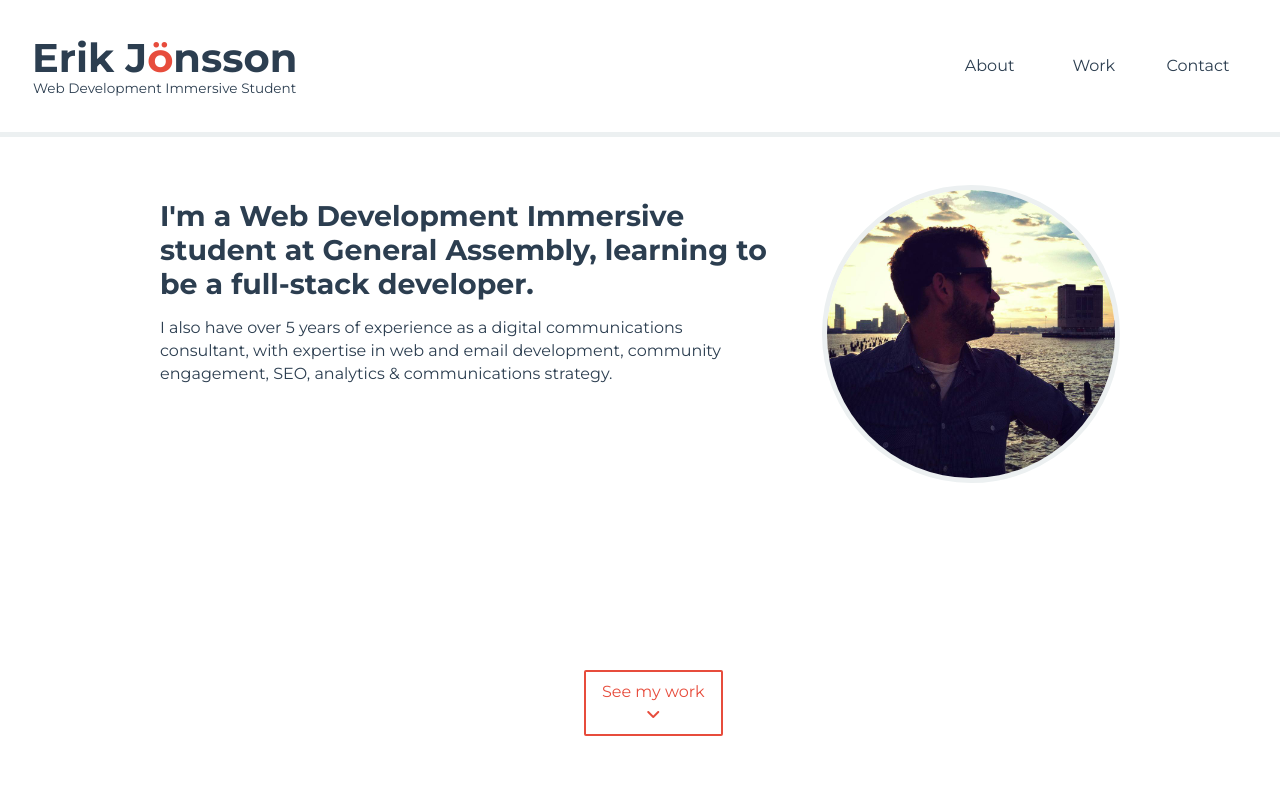
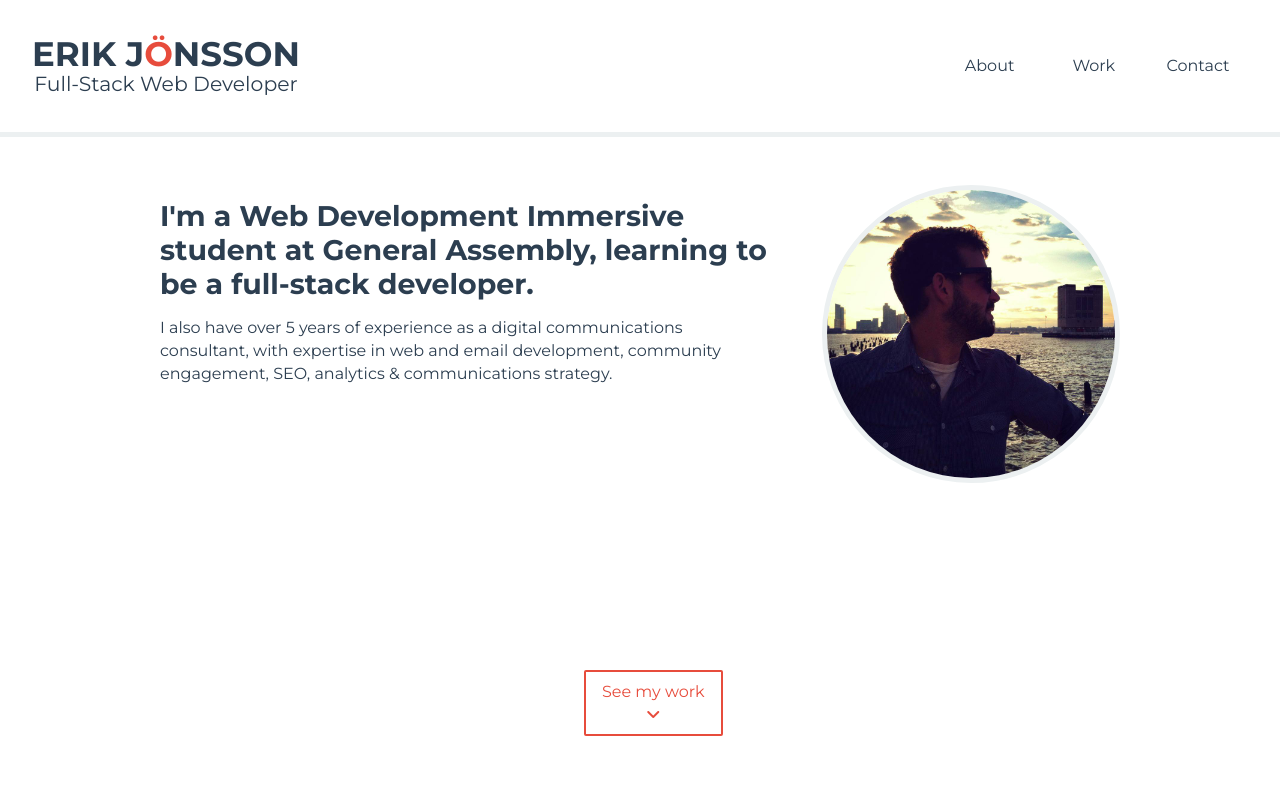
Before and after one commit to erikwithuhk/erikwithuhk.github.io, a plain HTML site: page index.html in a window 1280 px wide. Shown: the top 797 px of the page. Drawn offline with Linux system fonts and the light colour scheme.

Commit message:
adjust brand styling

```diff
--- a/index.html
+++ b/index.html
@@ -13,7 +13,7 @@
         <a href="#">
           <h1>Erik J<span>ö</span>nsson</h1>
           <p>
-            Web Development Immersive Student
+            Full-Stack Web Developer
           </p>
         </a>
       </div>
--- a/styles.css
+++ b/styles.css
@@ -115,8 +115,9 @@ header {
 
 #brand h1 {
   margin: 0;
-  font-size: 2em;
+  font-size: 1.75rem;
   font-weight: bold;
+  text-transform: uppercase;
 }
 
 #brand h1 span {
@@ -140,7 +141,7 @@ header {
 }
 
 #brand p {
-  font-size: 0.85em;
+  font-size: 1.05rem;
   margin: 0;
 }
 
@@ -305,7 +306,6 @@ a.anchor {
   -o-transition: visibility opacity 0.2s;
 }
 
-
 .work-image:hover .overlay {
   visibility: visible;
   opacity: 1;
@@ -443,7 +443,11 @@ Media queries
 
 @media screen and (min-width: 400px) {
   #brand h1 {
-    font-size: 2.5em;
+    font-size: 2.125em;
+  }
+
+  #brand p {
+    font-size: 1.275rem;
   }
 
   nav a {
```
